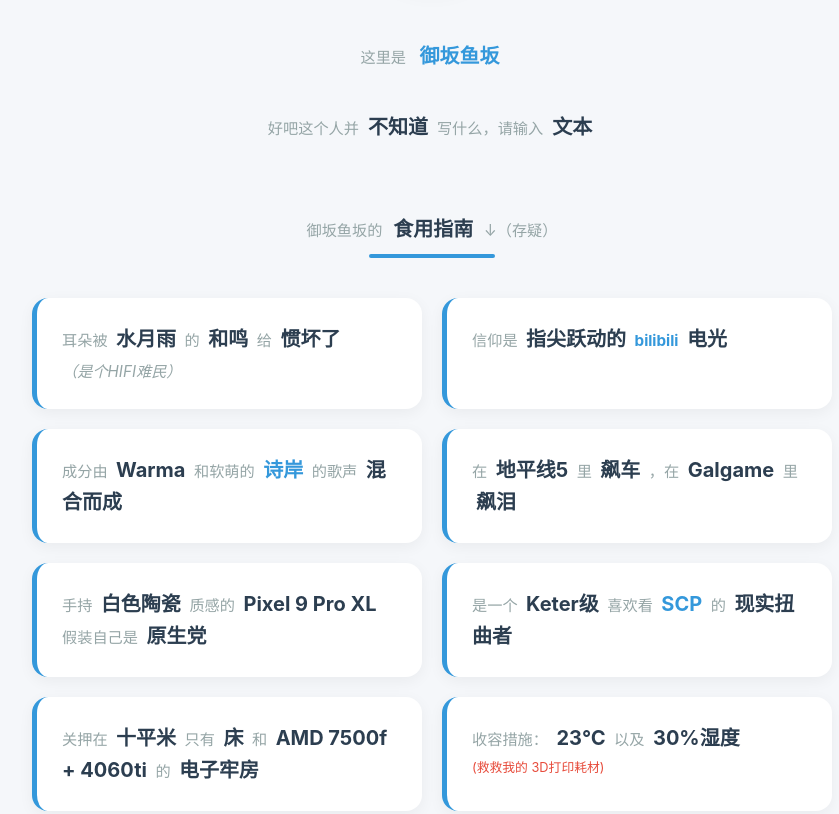
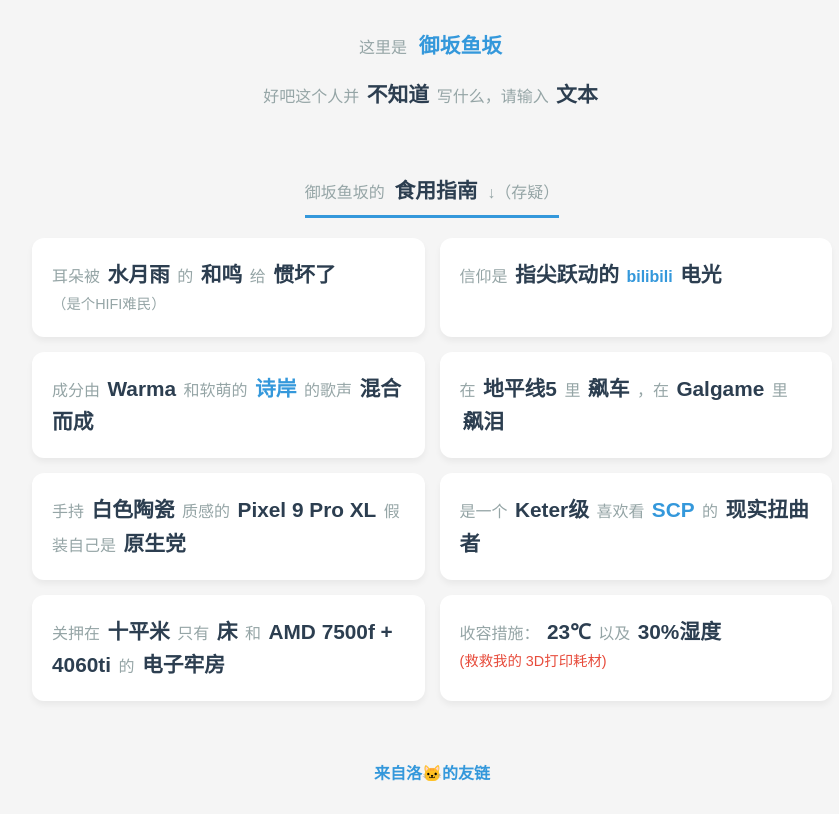
Before and after one commit to xiongzikun0106/my-first-personal-webside, a plain HTML site: page item04.html in a window 1280 px wide. Shown: the part 213-1027 px from the top of the page, without its empty margins (208-1047 px from the left). Drawn offline with Linux system fonts and the light colour scheme.

```diff
--- a/item04.html
+++ b/item04.html
@@ -10,15 +10,13 @@
     <div>
         <header><img id="image01" src="images/image01.jpg" alt="image01"></header>
     </div>
+
     <div>
         <h1>
             <span class="small">这里是</span>
             <span class="medium"><a href="https://x.com/mikotossd0106" target="_blank">御坂鱼坂</a></span>
         </h1>
-    </div>
-
-    <div>
-        <p>
+        <p style="margin-top: 10px;">
             <span class="small">好吧这个人并</span>
             <span class="medium">不知道</span>
             <span class="small">写什么，请输入</span>
@@ -43,7 +41,7 @@
                 <span class="medium">和鸣</span>
                 <span class="small">给</span>
                 <span class="medium">惯坏了</span>
-                <br><span class="small" style="display:block; margin-top:5px; font-style:italic;">（是个HIFI难民）</span>
+                <br><span class="small" style="font-size: 0.9em;">（是个HIFI难民）</span>
             </li>
             <li>
                 <span class="small">信仰是</span>
@@ -100,14 +98,14 @@
                 <span class="medium">23℃</span>
                 <span class="small">以及</span>
                 <span class="medium">30%湿度</span>
-                <br><span class="small" style="font-size:0.8rem; color:#e74c3c;">(救救我的 3D打印耗材)</span>
+                <br><span class="small" style="font-size: 0.9em; color: #e74c3c;">(救救我的 3D打印耗材)</span>
             </li>
         </ul>
     </div>
 
-    <div style="margin-top: 50px; margin-bottom: 50px;">
+    <div style="margin-top: 40px;">
         <p id="link_yiur">
-            <a href="https://yiurblog.top/" target="_blank" class="next-link-btn">来自洛🐱的友链</a>
+            <a href="https://yiurblog.top/" target="_blank">来自洛🐱的友链</a>
         </p>
     </div>
     </body>
--- a/style.css
+++ b/style.css
@@ -1,11 +1,10 @@
-/* 全局重置与字体 */
+/* --- 全局设置 --- */
 :root {
-    --bg-color: #f5f7fa; /* 柔和的灰白背景 */
+    --bg-color: whitesmoke; /* 保持你原来的经典背景色 */
     --card-bg: #ffffff;
-    --primary-color: #3498db; /* 御坂美琴电击蓝 */
+    --primary-color: #3498db;
     --text-main: #2c3e50;
     --text-sub: #7f8c8d;
-    --accent-color: #e74c3c; /* 强调色 */
 }
 
 * {
@@ -16,47 +15,34 @@
 
 body {
     background-color: var(--bg-color);
-    font-family: "Noto Sans SC", "Microsoft YaHei", -apple-system, sans-serif;
+    font-family: "Noto Sans SC", "Microsoft YaHei", sans-serif;
     color: var(--text-main);
     line-height: 1.6;
     display: flex;
     flex-direction: column;
     align-items: center;
+    padding: 40px 20px;
     min-height: 100vh;
-    padding: 40px 20px;
 }
 
-/* 链接样式 */
-a {
-    color: var(--primary-color);
-    text-decoration: none;
-    transition: all 0.3s ease;
-    font-weight: bold;
-}
-
-a:hover {
-    color: var(--accent-color);
-    text-decoration: underline;
-}
-
-/* 图片样式 - 变成圆形头像并增加阴影 */
+/* --- 图片样式 --- */
 img#image01 {
-    width: 150px;
+    width: 150px; /* 改小一点更精致 */
     height: 150px;
     object-fit: cover;
-    border-radius: 50%;
+    border-radius: 50%; /* 圆形头像 */
     border: 4px solid white;
-    box-shadow: 0 10px 25px rgba(0,0,0,0.1);
-    transition: transform 0.3s ease;
+    box-shadow: 0 5px 15px rgba(0,0,0,0.1);
+    margin: 0 auto 20px;
     display: block;
-    margin: 0 auto 20px;
+    transition: transform 0.5s;
 }
 
 img#image01:hover {
-    transform: rotate(360deg);
+    transform: rotate(360deg); /* 鼠标放上去转圈圈 */
 }
 
-/* 容器与排版 */
+/* --- 文字排版 --- */
 div {
     max-width: 800px;
     width: 100%;
@@ -65,91 +51,78 @@
 }
 
 h1 {
-    font-size: 2.5rem;
     margin-bottom: 10px;
-    color: var(--text-main);
+    font-weight: bold;
 }
 
 h2 {
-    font-size: 1.8rem;
-    margin: 40px 0 20px;
-    position: relative;
+    margin-top: 40px;
+    border-bottom: 3px solid var(--primary-color);
     display: inline-block;
+    padding-bottom: 5px;
 }
 
-h2::after {
-    content: '';
-    display: block;
-    width: 50%;
-    height: 4px;
-    background: var(--primary-color);
-    margin: 5px auto 0;
-    border-radius: 2px;
+a {
+    color: var(--primary-color);
+    text-decoration: none;
+    font-weight: bold;
+    transition: all 0.3s;
 }
 
-p {
-    font-size: 1.1rem;
-    color: var(--text-sub);
+a:hover {
+    text-decoration: underline;
+    color: #e74c3c;
 }
 
-/* 专门针对 Item04 的列表优化 - 卡片网格 */
+/* --- 重点！彩蛋隐藏链接样式 --- */
+.secret-link {
+    color: var(--bg-color) !important; /* 强制颜色和背景一样！ */
+    cursor: default; /* 鼠标放上去还是箭头，极难发现 */
+    text-decoration: none;
+}
+
+.secret-link:hover {
+    cursor: text; /* 只有稍微有点感觉 */
+}
+
+/* 只有全选页面(Ctrl+A)时，它才会现原形 */
+::selection {
+    background: #3498db;
+    color: white;
+}
+
+/* --- item04 专用样式 (.small .medium) --- */
+.small {
+    font-size: 1rem;
+    color: #95a5a6;
+    font-weight: normal;
+}
+
+.medium {
+    font-size: 1.3rem; /* 稍微大一点 */
+    color: var(--text-main);
+    font-weight: bold;
+    margin: 0 3px;
+}
+
+/* --- item04 列表转卡片网格 --- */
 #ul01 ul {
     list-style: none;
     display: grid;
-    grid-template-columns: repeat(auto-fit, minmax(300px, 1fr)); /* 响应式网格 */
-    gap: 20px;
+    grid-template-columns: repeat(auto-fit, minmax(280px, 1fr)); /* 响应式 */
+    gap: 15px;
     padding: 0;
 }
 
 #ul01 li {
     background: var(--card-bg);
-    padding: 25px;
-    border-radius: 16px;
-    box-shadow: 0 4px 15px rgba(0,0,0,0.05);
-    transition: transform 0.2s, box-shadow 0.2s;
-    border-left: 5px solid var(--primary-color);
-    text-align: left; /* 卡片内文字左对齐更易读 */
+    padding: 20px;
+    border-radius: 12px;
+    box-shadow: 0 4px 6px rgba(0,0,0,0.05);
+    text-align: left; /* 卡片内左对齐更好读 */
+    transition: transform 0.2s;
 }
 
 #ul01 li:hover {
-    transform: translateY(-5px);
-    box-shadow: 0 10px 20px rgba(0,0,0,0.1);
+    transform: translateY(-5px); /* 浮动效果 */
 }
-
-/* 字体大小层级优化 */
-.small {
-    font-size: 0.95rem;
-    color: #95a5a6;
-    font-weight: normal;
-}
-
-.medium {
-    font-size: 1.25rem;
-    color: var(--text-main);
-    font-weight: bold;
-    margin: 0 4px;
-}
-
-/* 针对 Item 02/03 这种中间页的特殊处理 */
-.hidden-page {
-    display: flex;
-    flex-direction: column;
-    justify-content: center;
-    height: 80vh;
-}
-
-.next-link-btn {
-    display: inline-block;
-    margin-top: 20px;
-    padding: 10px 25px;
-    background: var(--primary-color);
-    color: white !important; /* 强制白色 */
-    border-radius: 30px;
-    box-shadow: 0 5px 15px rgba(52, 152, 219, 0.4);
-}
-
-.next-link-btn:hover {
-    transform: scale(1.05);
-    background: var(--accent-color);
-    text-decoration: none;
-}
```
Also changed, not shown: index.html (+7 -8 lines), item02.html (+4 -4 lines), item03.html (+4 -4 lines).
